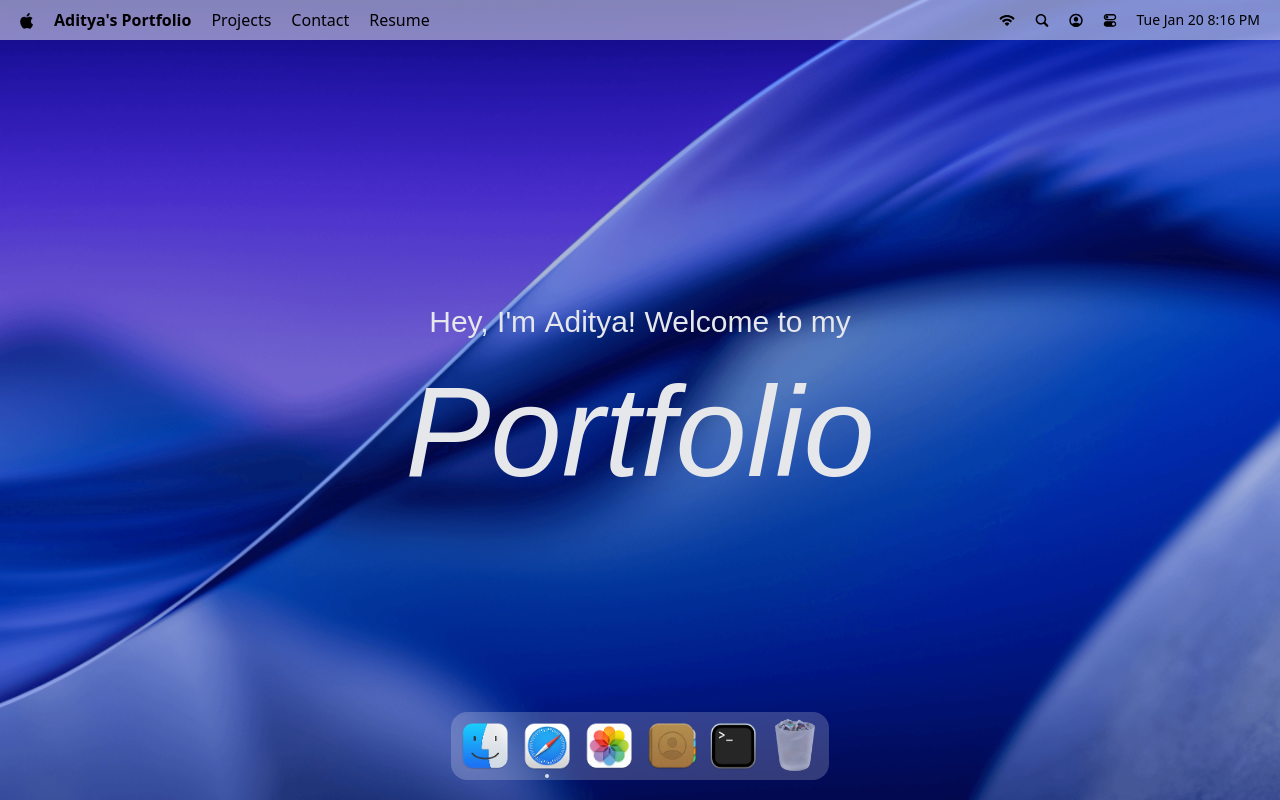
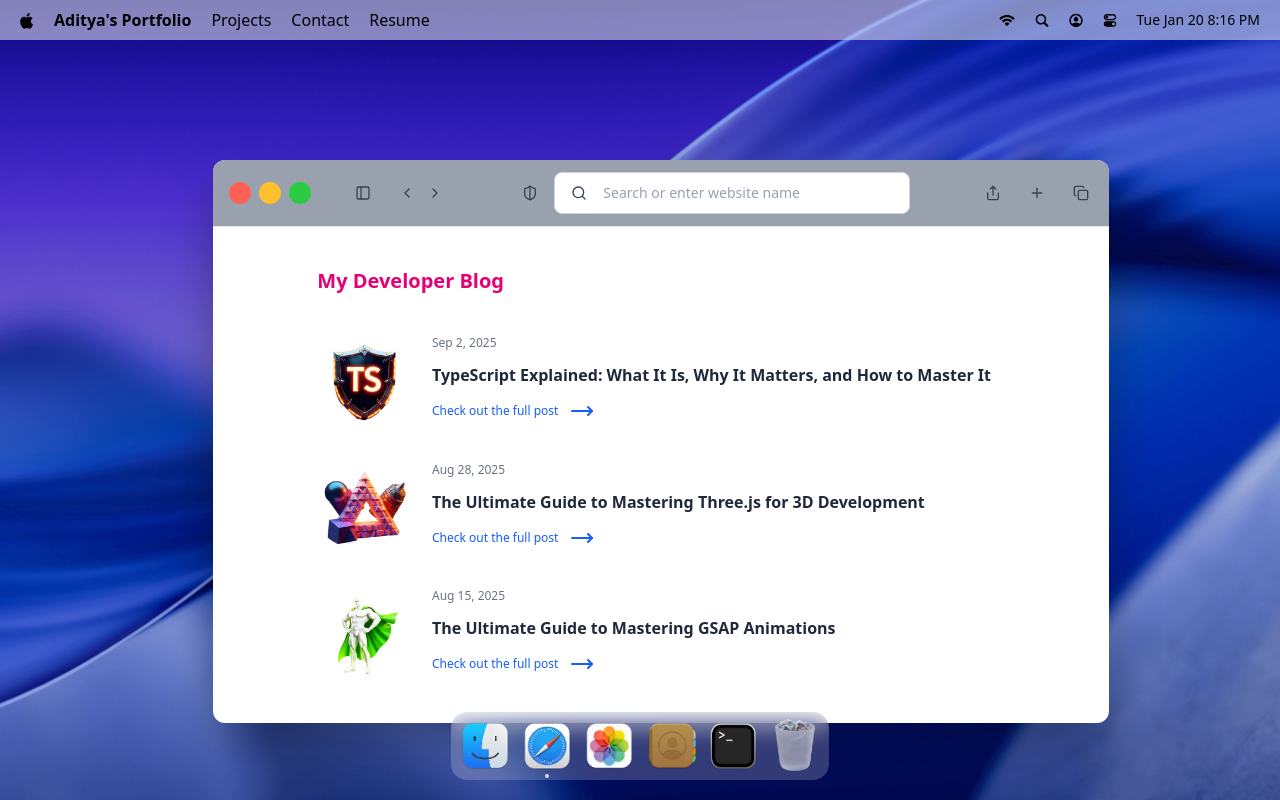
Before and after one commit to addymistrel/portfolio-revamped, a React (Vite) app: page / in a window 1280 px wide. Both pictures are taken after a click on the button 547 px from the left and 746 px from the top of the page. Built offline with nearby package versions, Linux system fonts and the light colour scheme; a web font is replaced by a local one.

Commit message:
feat: Add Resume and Safari windows; integrate with window management system and update styles

```diff
--- a/package.json
+++ b/package.json
@@ -18,6 +18,7 @@
     "lucide-react": "^0.562.0",
     "react": "^19.2.0",
     "react-dom": "^19.2.0",
+    "react-pdf": "^10.3.0",
     "react-tooltip": "^5.30.0",
     "tailwindcss": "^4.1.18",
     "zustand": "^5.0.10"
--- a/src/App.jsx
+++ b/src/App.jsx
@@ -1,5 +1,5 @@
 import { Navbar, Welcome, Dock } from "#components";
-import { Terminal } from "#windows";
+import { Terminal, Safari, Resume } from "#windows";
 import gsap from "gsap";
 import { Draggable } from "gsap/Draggable";
 
@@ -13,6 +13,8 @@ const App = () => {
       <Dock />
 
       <Terminal />
+      <Safari />
+      <Resume />
     </main>
   );
 };
--- a/src/components/Navbar.jsx
+++ b/src/components/Navbar.jsx
@@ -1,7 +1,10 @@
 import dayjs from "dayjs";
 import { navIcons, navLinks } from "#constants";
+import useWindowStore from "#store/window";
 
 const Navbar = () => {
+  const { openWindow } = useWindowStore();
+
   return (
     <nav>
       <div>
@@ -9,8 +12,14 @@ const Navbar = () => {
         <p className="font-bold">Aditya's Portfolio</p>
 
         <ul>
-          {navLinks.map(({ id, name }) => (
-            <li key={id}>{name}</li>
+          {navLinks.map(({ id, name, type }) => (
+            <li
+              key={id}
+              onClick={() => openWindow(type)}
+              className="hover:underline cursor-pointer"
+            >
+              {name}
+            </li>
           ))}
         </ul>
       </div>
--- a/src/components/WindowControls.jsx
+++ b/src/components/WindowControls.jsx
@@ -1,20 +1,30 @@
 import useWindowStore from "#store/window";
-import { X, Minus, Plus } from "lucide-react";
+import { X, Minus, Maximize, Minimize, Circle } from "lucide-react";
 
 const WindowControls = ({ windowKey }) => {
-  const { closeWindow, minimizeWindow, toggleMaximizeWindow } =
-    useWindowStore();
+  const {
+    closeWindow,
+    minimizeWindow,
+    toggleMaximizeWindow,
+    currentWindowVal,
+  } = useWindowStore();
+
+  const { isMaximized } = currentWindowVal(windowKey);
 
   return (
     <div id="window-controls" className="group">
       <div className="close" onClick={() => closeWindow(windowKey)}>
-        <X className="control-icon" size={10} strokeWidth={2.5} />
+        <X className="control-icon" size={15} strokeWidth={2.5} />
       </div>
       <div className="minimize" onClick={() => minimizeWindow(windowKey)}>
-        <Minus className="control-icon" size={10} strokeWidth={2.5} />
+        <Minus className="control-icon" size={15} strokeWidth={2.5} />
       </div>
       <div className="maximize" onClick={() => toggleMaximizeWindow(windowKey)}>
-        <Plus className="control-icon" size={10} strokeWidth={2.5} />
+        {isMaximized ? (
+          <Minimize className="control-icon" size={15} strokeWidth={2.5} />
+        ) : (
+          <Maximize className="control-icon" size={15} strokeWidth={2.5} />
+        )}
       </div>
     </div>
   );
--- a/src/hoc/WindowWrapper.jsx
+++ b/src/hoc/WindowWrapper.jsx
@@ -13,6 +13,7 @@ const WindowWrapper = (Component, windowKey) => {
     const prevMinimizedRef = useRef(false);
     const prevMaximizedRef = useRef(false);
     const savedPositionRef = useRef({
+      transform: null,
       top: null,
       left: null,
       width: null,
@@ -20,12 +21,12 @@ const WindowWrapper = (Component, windowKey) => {
     });
 
     // Handle open animation (Mac-like bounce effect)
-    useGSAP(() => {
+    useLayoutEffect(() => {
       const el = ref.current;
-      if (!el) return;
+      if (!el || !isOpen) return;
 
-      // Opening animation
-      if (isOpen && !prevOpenRef.current) {
+      // Only animate on first open (not on subsequent re-renders)
+      if (!prevOpenRef.current) {
         el.style.display = "block";
         el.style.transformOrigin = "center bottom";
 
@@ -99,12 +100,28 @@ const WindowWrapper = (Component, windowKey) => {
       if (isMaximized && !prevMaximizedRef.current) {
         // Save current position before maximizing
         const rect = el.getBoundingClientRect();
+        const computedStyle = window.getComputedStyle(el);
+
         savedPositionRef.current = {
+          transform: el.style.transform || "",
           top: rect.top,
           left: rect.left,
           width: rect.width,
           height: rect.height,
+          cssTop: computedStyle.top,
+          cssLeft: computedStyle.left,
+          cssWidth: computedStyle.width,
+          cssHeight: computedStyle.height,
         };
+
+        // Set initial position explicitly before animating
+        gsap.set(el, {
+          top: rect.top,
+          left: rect.left,
+          width: rect.width,
+          height: rect.height,
+          transform: "none",
+        });
 
         // Animate to fullscreen
         gsap.to(el, {
@@ -114,26 +131,25 @@ const WindowWrapper = (Component, windowKey) => {
           height: "100vh",
           duration: 0.35,
           ease: "power2.inOut",
-          onStart: () => {
-            el.style.transform = "none";
-          },
         });
       } else if (!isMaximized && prevMaximizedRef.current) {
         // Restore to saved position
         const saved = savedPositionRef.current;
+
         gsap.to(el, {
-          top: saved.top || "",
-          left: saved.left || "",
-          width: saved.width || "",
-          height: saved.height || "",
+          top: saved.top,
+          left: saved.left,
+          width: saved.width,
+          height: saved.height,
           duration: 0.35,
           ease: "power2.inOut",
           onComplete: () => {
-            // Clear inline styles after animation
-            el.style.top = "";
-            el.style.left = "";
-            el.style.width = "";
-            el.style.height = "";
+            // Clear inline styles and restore CSS positioning
+            gsap.set(el, { clearProps: "top,left,width,height" });
+            // Restore the transform from dragging if any
+            if (saved.transform) {
+              el.style.transform = saved.transform;
+            }
           },
         });
       }
--- a/src/index.css
+++ b/src/index.css
@@ -79,7 +79,7 @@ body {
   }
 
   #dock {
-    @apply absolute bottom-5 left-1/2 -translate-x-1/2 z-50 select-none max-sm:hidden;
+    @apply absolute bottom-5 left-1/2 -translate-x-1/2 z-10000 select-none max-sm:hidden;
 
     .dock-container {
       @apply bg-white/20 backdrop-blur-md justify-between rounded-2xl p-1.5 flex items-end gap-1.5;
@@ -114,20 +114,20 @@ body {
     }
 
     .close {
-      @apply size-3.5 rounded-full bg-[#ff6157] cursor-pointer flex-center;
+      @apply size-5.5 rounded-full bg-[#ff6157] cursor-pointer flex-center;
     }
 
     .minimize {
-      @apply size-3.5 rounded-full bg-[#ffc030] cursor-pointer flex-center;
+      @apply size-5.5 rounded-full bg-[#ffc030] cursor-pointer flex-center;
     }
 
     .maximize {
-      @apply size-3.5 rounded-full bg-[#2acb42] cursor-pointer flex-center;
+      @apply size-5.5 rounded-full bg-[#2acb42] cursor-pointer flex-center;
     }
   }
 
   #window-header {
-    @apply flex items-center justify-between px-4 py-3 rounded-t-lg bg-gray-50 border-b border-gray-200 select-none text-sm text-gray-400;
+    @apply flex items-center justify-between px-4 py-3 rounded-t-lg bg-gray-400 border-b border-gray-200 select-none text-sm text-gray-700;
   }
 
   #safari {
@@ -309,12 +309,16 @@ body {
   }
 
   #resume {
-    @apply w-fit h-fit absolute top-16 left-7/12 bg-white shadow-2xl drop-shadow-2xl rounded-xl overflow-hidden;
+    @apply w-180 h-140 absolute top-16 left-4/12 bg-white shadow-2xl drop-shadow-2xl rounded-xl overflow-hidden;
 
     #window-header {
       h2 {
         @apply font-bold text-sm text-center flex-1;
       }
+    }
+
+    .resume-content {
+      @apply min-h-0;
     }
   }
 
--- /dev/null
+++ b/src/store/location.js
@@ -0,0 +1,7 @@
+const { locations } = require("#constants");
+const { create } = require("zustand");
+const { immer } = require("zustand/middleware/immer");
+
+const useLocationStore = create(immer(set => ({
+    activeLocation: locations.work
+})))
--- a/src/store/window.js
+++ b/src/store/window.js
@@ -9,9 +9,11 @@ import {
     immer
 } from 'zustand/middleware/immer';
 
-const useWindowStore = create(immer((set) => ({
+const useWindowStore = create(immer((set, get) => ({
     windows: WINDOW_CONFIG,
     nextZIndex: INITIAL_Z_INDEX + 1,
+
+    currentWindowVal: (windowKey) => get().windows[windowKey],
 
     openWindow: (windowKey, data = null) => set((state) => {
         const win = state.windows[windowKey];
--- /dev/null
+++ b/src/windows/Resume.jsx
@@ -0,0 +1,49 @@
+import { WindowControls } from "#components";
+import WindowWrapper from "#hoc/WindowWrapper";
+import useWindowStore from "#store/window";
+import { Download, Loader2 } from "lucide-react";
+import { useState } from "react";
+
+const Resume = ({ windowKey }) => {
+  const [isLoading, setIsLoading] = useState(true);
+  const { windows } = useWindowStore();
+  const { isMaximized } = windows[windowKey];
+
+  // Different zoom levels for normal and maximized views
+  const zoomLevel = isMaximized ? 100 : 75;
+
+  return (
+    <div className="flex flex-col h-full">
+      <div id="window-header">
+        <WindowControls windowKey="resume" />
+        <h2>Resume.pdf</h2>
+
+        <a
+          href="files/resume.pdf"
+          download
+          className="cursor-pointer"
+          title="Download Resume"
+        >
+          <Download className="icon cursor-pointer" />
+        </a>
+      </div>
+
+      <div className="resume-content relative flex-1">
+        {isLoading && (
+          <div className="absolute inset-0 flex-center bg-white">
+            <Loader2 className="size-8 animate-spin text-gray-400" />
+          </div>
+        )}
+        <iframe
+          src={`files/resume.pdf#zoom=${zoomLevel}`}
+          title="Resume"
+          className="w-full h-full border-none"
+          onLoad={() => setIsLoading(false)}
+        />
+      </div>
+    </div>
+  );
+};
+
+const ResumeWindow = WindowWrapper(Resume, "resume");
+export default ResumeWindow;
--- /dev/null
+++ b/src/windows/Safari.jsx
@@ -0,0 +1,77 @@
+import { WindowControls } from "#components";
+import { blogPosts } from "#constants";
+import WindowWrapper from "#hoc/WindowWrapper";
+import {
+  ChevronLeft,
+  ChevronRight,
+  Copy,
+  MoveRight,
+  PanelLeft,
+  Plus,
+  Search,
+  Share,
+  ShieldHalf,
+} from "lucide-react";
+
+const Safari = ({ windowKey }) => {
+  return (
+    <>
+      <div id="window-header">
+        <WindowControls windowKey={windowKey} />
+
+        <PanelLeft className="ml-10 icon" />
+
+        <div className="flex items-center gap-1 ml-5">
+          <ChevronLeft className="icon" />
+          <ChevronRight className="icon" />
+        </div>
+
+        <div className="flex-1 flex-center gap-3">
+          <ShieldHalf className="icon" />
+
+          <div className="search">
+            <Search className="icon" />
+
+            <input
+              type="text"
+              placeholder="Search or enter website name"
+              className="flex-1"
+            />
+          </div>
+        </div>
+
+        <div className="flex items-center gap-5">
+          <Share className="icon" />
+          <Plus className="icon" />
+          <Copy className="icon" />
+        </div>
+      </div>
+
+      <div className="blog">
+        <h2>My Developer Blog</h2>
+
+        <div className="space-y-8">
+          {blogPosts.map(({ id, image, title, date, link }) => (
+            <div key={id} className="blog-post">
+              <div className="col-span-2">
+                <img src={image} alt={title} />
+              </div>
+
+              <div className="content">
+                <p>{date}</p>
+                <h3>{title}</h3>
+                <a href={link} target="_blank" rel="noopener noreferrer">
+                  Check out the full post <MoveRight className="icon-hover" />
+                </a>
+              </div>
+            </div>
+          ))}
+        </div>
+      </div>
+    </>
+  );
+};
+
+const SafariWindow = WindowWrapper(Safari, "safari");
+
+export default SafariWindow;
--- a/src/windows/index.js
+++ b/src/windows/index.js
@@ -1,5 +1,9 @@
 import Terminal from "#windows/Terminal";
+import Safari from '#windows/Safari';
+import Resume from "#windows/Resume";
 
 export {
-    Terminal
+    Terminal,
+    Safari,
+    Resume
 }
```
Also changed, not shown: 1 other file (tests, documents, lock files or other folders).
